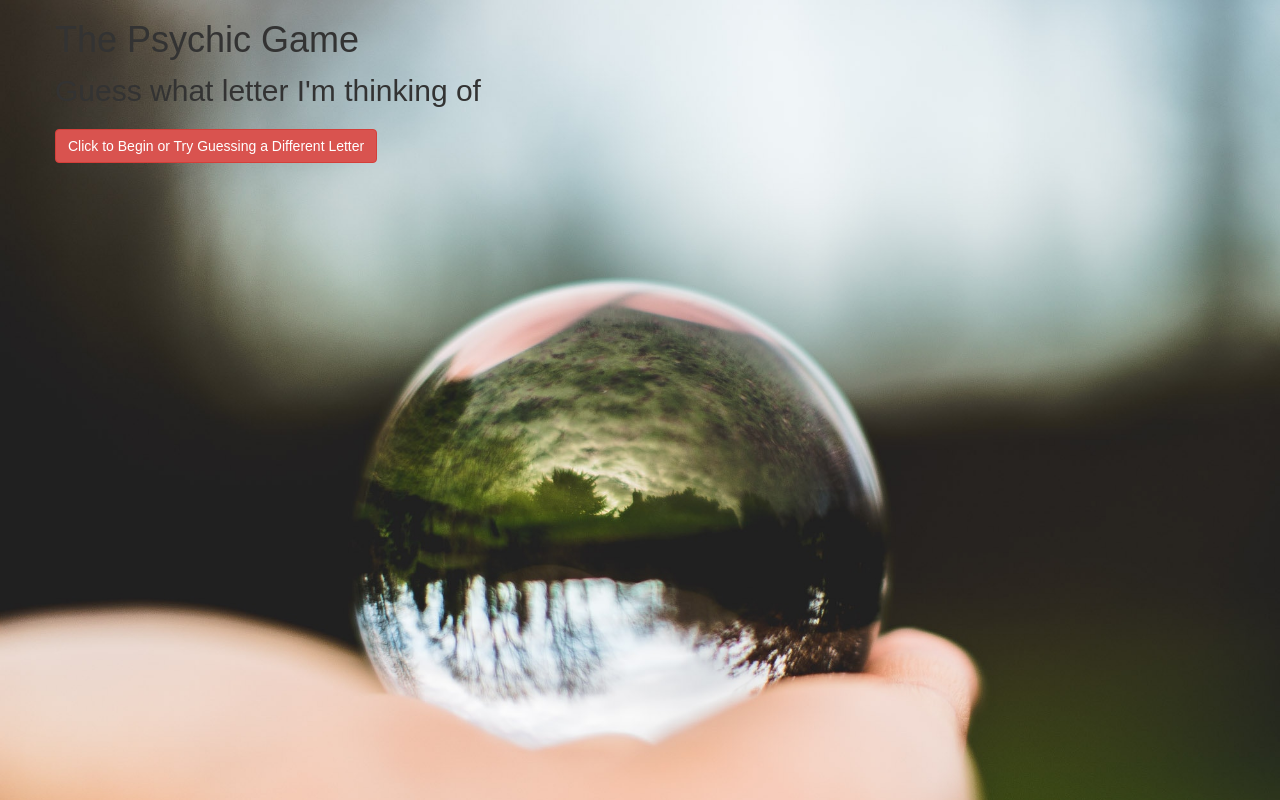
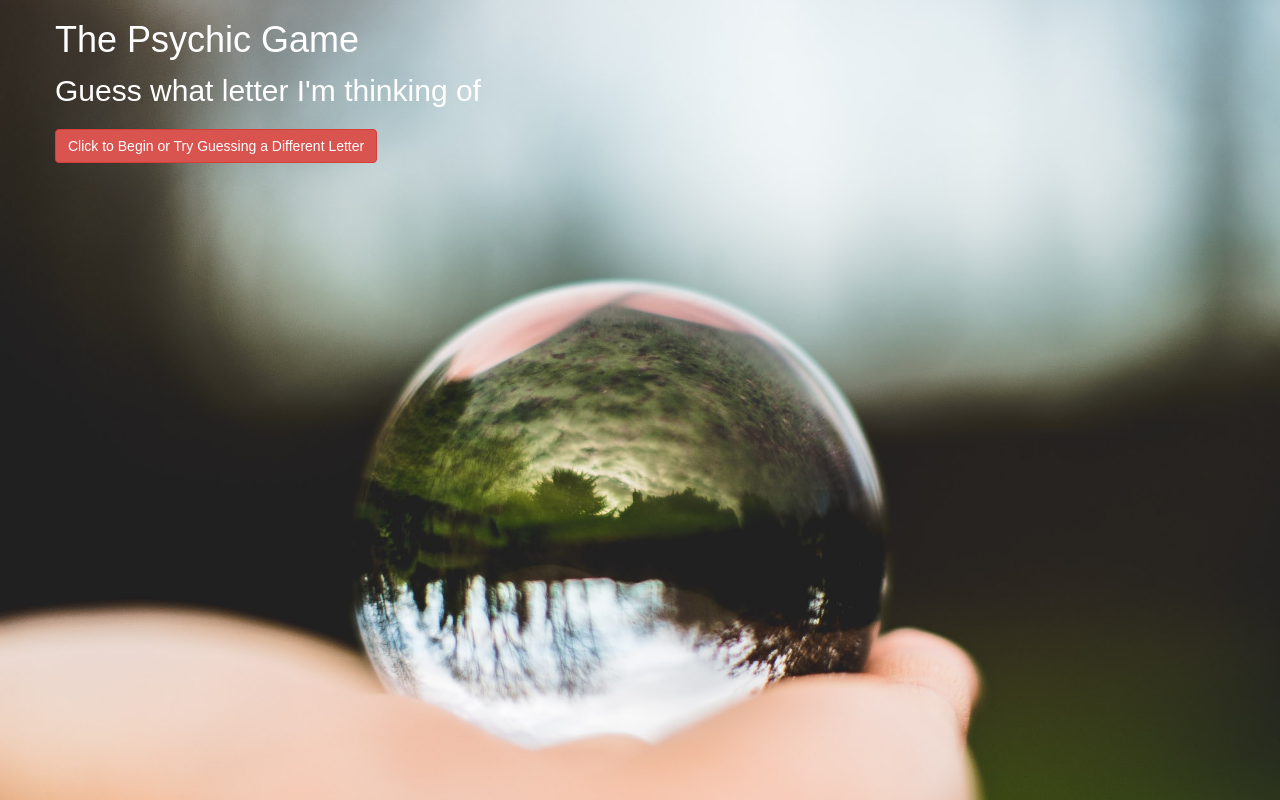
Before and after one commit to marcushilaire/psychic-game, a plain HTML site: page index.html in a window 1280 px wide. Drawn offline with nearby package versions, Linux system fonts and the light colour scheme.

Commit message:
Final commit

```diff
--- a/assets/javascript/game.js
+++ b/assets/javascript/game.js
@@ -23,7 +23,7 @@ function randomLetter(){
     reset();
     stats();
 
-    console.log(letterSelector);
+    console.log("I am thinking " + letterSelector);
 
 
     document.onkeyup = function(event){
--- a/assets/style/style.css
+++ b/assets/style/style.css
@@ -22,5 +22,7 @@ body{
 }
 #GuessedRow{
     color: rgb(122, 22, 161);
-
 }
+h1, p {
+    color: white;
+}
```
Also changed, not shown: 1 other file.
